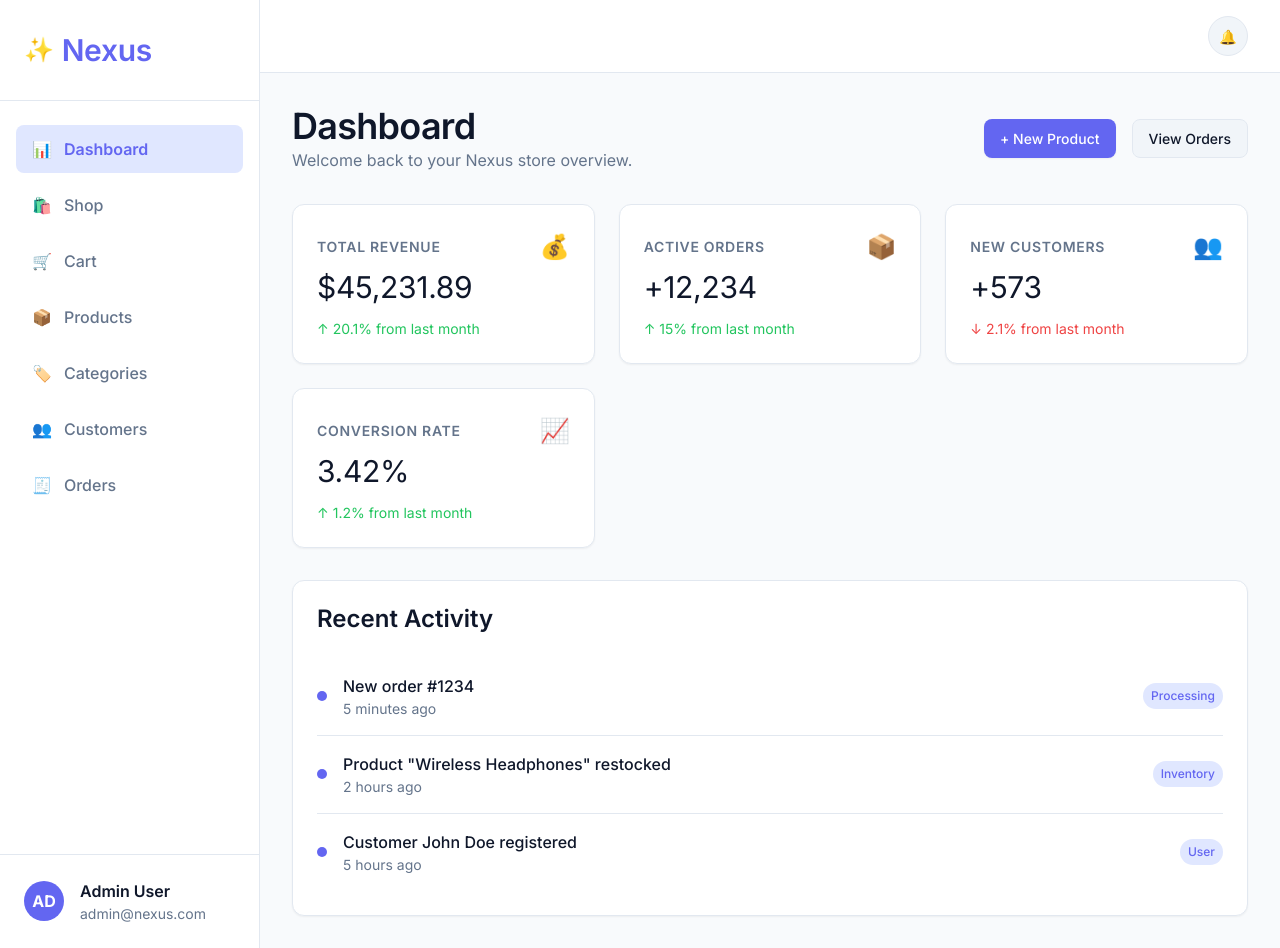
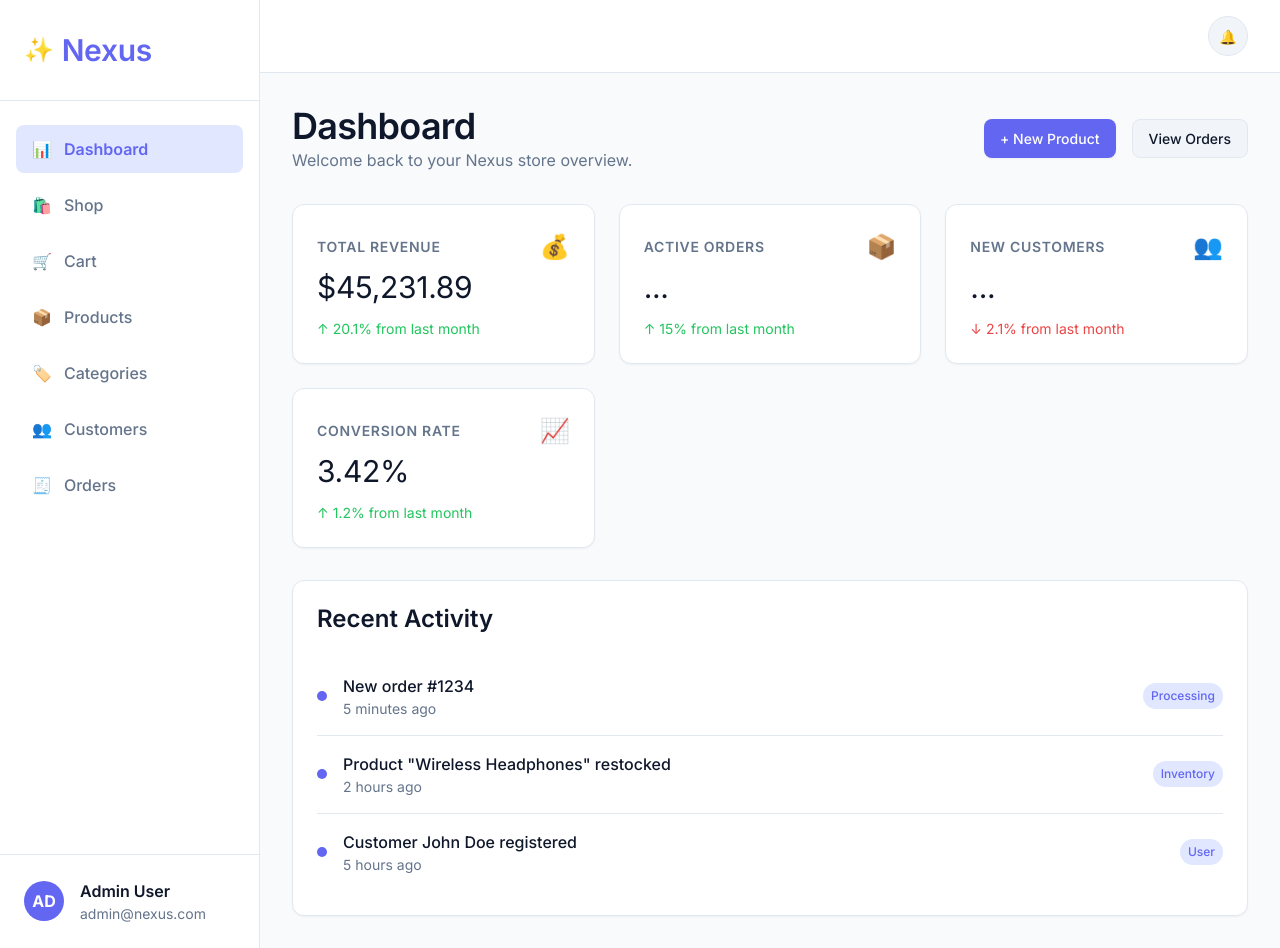
Before and after one commit to Khulape-Shital/mini_ecommerce, a React (Vite) app in the folder frontend/: page / in a window 1280 px wide. Built offline with nearby package versions, Linux system fonts and the light colour scheme; no server answers.

Commit message:
ui updates

```diff
--- a/frontend/src/pages/Dashboard.tsx
+++ b/frontend/src/pages/Dashboard.tsx
@@ -1,7 +1,37 @@
 import React from 'react';
 import { Link } from 'react-router-dom';
 
+import { useQuery } from '@tanstack/react-query';
+import { orderApi } from '../api/order';
+import { customerApi } from '../api/customer';
+
 export const Dashboard: React.FC = () => {
+  const { data: pendingOrders, isLoading: isLoadingPending } = useQuery({
+    queryKey: ['dashboard_orders', 'PENDING'],
+    queryFn: () => orderApi.getOrders({ limit: 1, status: 'PENDING' })
+  });
+
+  const { data: confirmedOrders, isLoading: isLoadingConfirmed } = useQuery({
+    queryKey: ['dashboard_orders', 'CONFIRMED'],
+    queryFn: () => orderApi.getOrders({ limit: 1, status: 'CONFIRMED' })
+  });
+
+  const { data: shippedOrders, isLoading: isLoadingShipped } = useQuery({
+    queryKey: ['dashboard_orders', 'SHIPPED'],
+    queryFn: () => orderApi.getOrders({ limit: 1, status: 'SHIPPED' })
+  });
+
+  const { data: customersData, isLoading: isLoadingCustomers } = useQuery({
+    queryKey: ['dashboard_customers'],
+    queryFn: () => customerApi.getCustomers({ limit: 1 })
+  });
+
+  const isLoadingOrders = isLoadingPending || isLoadingConfirmed || isLoadingShipped;
+  const activeOrdersCount = (pendingOrders?.meta?.total || 0) +
+                            (confirmedOrders?.meta?.total || 0) +
+                            (shippedOrders?.meta?.total || 0);
+
+
   return (
     <div>
       <div className="page-header">
@@ -37,7 +67,9 @@ export const Dashboard: React.FC = () => {
             <h3 className="text-small" style={{ textTransform: 'uppercase', letterSpacing: '0.05em' }}>Active Orders</h3>
             <span style={{ fontSize: '1.5rem' }}>📦</span>
           </div>
-          <div className="text-h2" style={{ color: 'var(--text-primary)' }}>+12,234</div>
+          <div className="text-h2" style={{ color: 'var(--text-primary)' }}>
+            {isLoadingOrders ? '...' : activeOrdersCount}
+          </div>
           <div className="text-small" style={{ color: 'var(--success)', marginTop: '0.5rem', display: 'flex', alignItems: 'center', gap: '0.25rem' }}>
             <span>↑</span> 15% from last month
           </div>
@@ -48,7 +80,9 @@ export const Dashboard: React.FC = () => {
             <h3 className="text-small" style={{ textTransform: 'uppercase', letterSpacing: '0.05em' }}>New Customers</h3>
             <span style={{ fontSize: '1.5rem' }}>👥</span>
           </div>
-          <div className="text-h2" style={{ color: 'var(--text-primary)' }}>+573</div>
+          <div className="text-h2" style={{ color: 'var(--text-primary)' }}>
+            {isLoadingCustomers ? '...' : (customersData?.meta?.total || 0)}
+          </div>
           <div className="text-small" style={{ color: 'var(--danger)', marginTop: '0.5rem', display: 'flex', alignItems: 'center', gap: '0.25rem' }}>
             <span>↓</span> 2.1% from last month
           </div>
```
